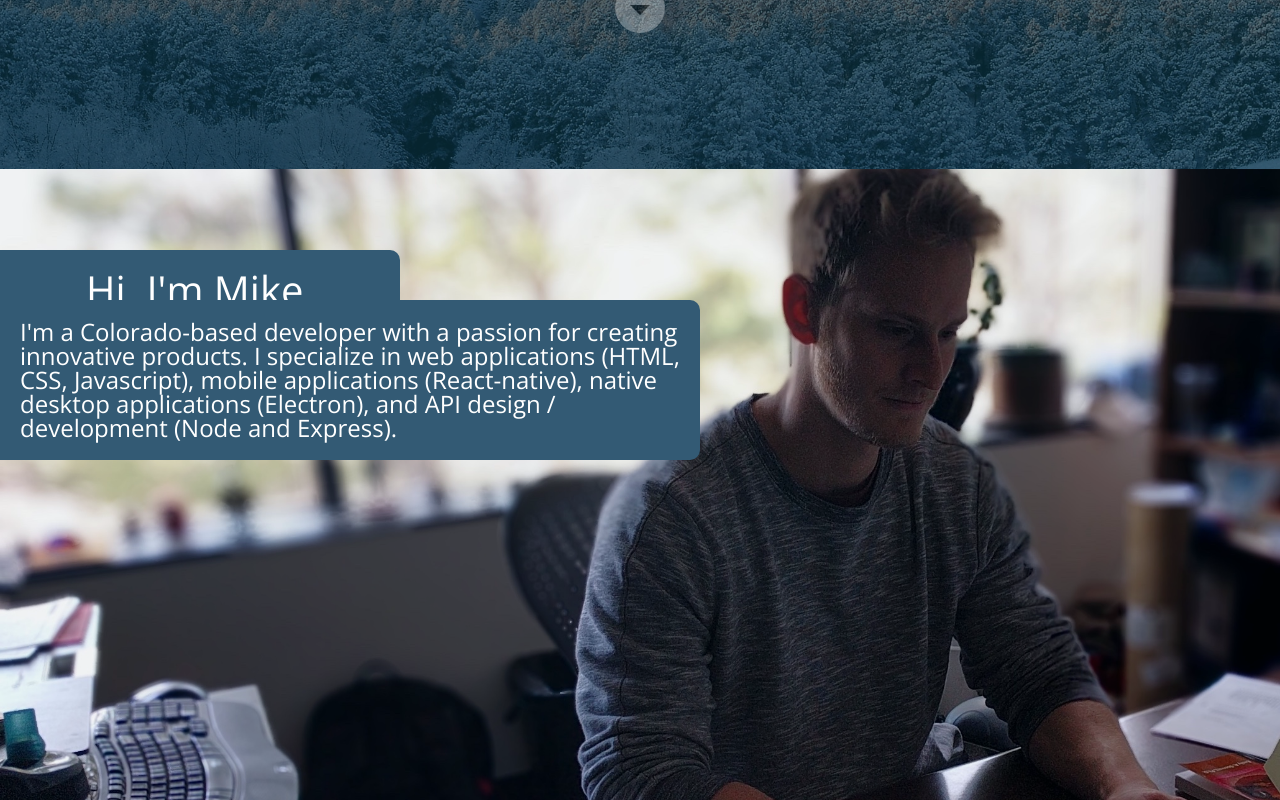
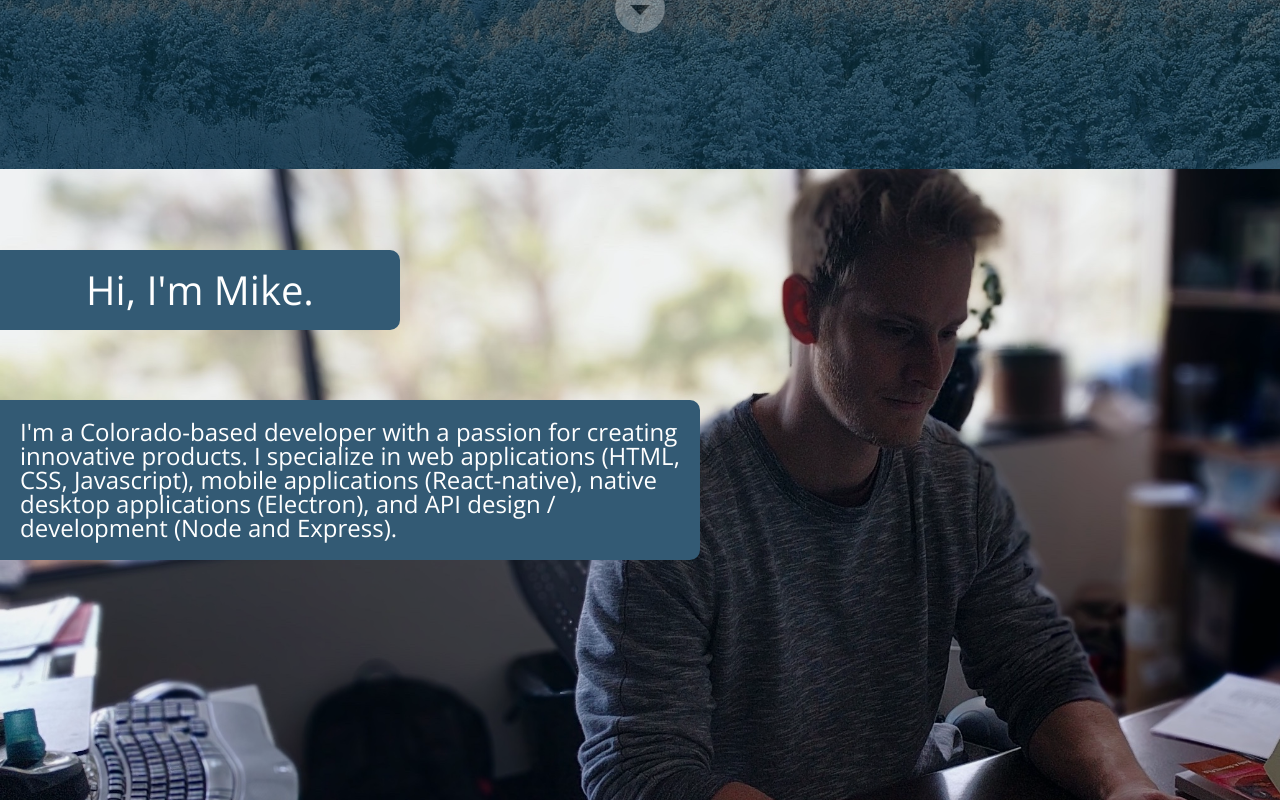
Before and after one commit to sikemausa/Portfolio, a React (Create React App) app: page / in a window 1280 px wide. Shown: the part 630-1430 px from the top of the page. Built offline with nearby package versions, Linux system fonts and the light colour scheme.

Commit message:
style tweaks

```diff
--- a/package.json
+++ b/package.json
@@ -1,6 +1,6 @@
 {
-  "name": "personal-website",
-  "homepage": "http://sikemausa.github.io/personal-website",
+  "name": "portfolio",
+  "homepage": "http://sikemausa.github.io/portfolio",
   "version": "0.1.0",
   "private": true,
   "devDependencies": {
--- a/src/components/Header.js
+++ b/src/components/Header.js
@@ -50,16 +50,16 @@ class Header extends Component {
     return (
           <div id="header">
             <ul id="header-nav">
-              <Link activeClass="active" offset={-80} to="Home" spy={true} smooth={true} duration={1750} onSetActive={this.handleSetActive}>
+              <Link activeClass="active" to="Home" spy={true} smooth={true} duration={1750} onSetActive={this.handleSetActive}>
                 <li className="nav-link">Home</li>
               </Link>
-              <Link activeClass="active" offset={-80} to="About" spy={true} smooth={true} duration={1750} onSetActive={this.handleSetActive}>
+              <Link activeClass="active" to="About" spy={true} smooth={true} duration={1750} onSetActive={this.handleSetActive}>
                 <li className="nav-link">About</li>
               </Link>
               <Link activeClass="active" offset={-80} to="Work" spy={true} smooth={true} duration={1750} onSetActive={this.handleSetActive}>
                 <li className="nav-link">Portfolio</li>
               </Link>
-              <Link activeClass="active" offset={-450} to="Contact" spy={true} smooth={true} duration={1750} onSetActive={this.handleSetActive}>
+              <Link activeClass="active" offset={-350} to="Contact" spy={true} smooth={true} duration={1750} onSetActive={this.handleSetActive}>
                 <li className="nav-link">Contact</li>
               </Link>
             </ul>
--- a/src/styles/css/index.css
+++ b/src/styles/css/index.css
@@ -423,6 +423,7 @@ a .nav-link {
 
 .about-description {
   position: absolute;
+  top: 100px;
   width: 700px;
   margin-top: 50px;
   padding: 20px;
--- a/src/styles/scss/about.scss
+++ b/src/styles/scss/about.scss
@@ -57,6 +57,7 @@
 
 .about-description {
   position         : absolute;
+  top: 100px;
   width            : 700px;
   margin-top       : 50px;
   padding          : 20px;
```
Also changed, not shown: 2 other files (tests, documents, lock files or other folders).
